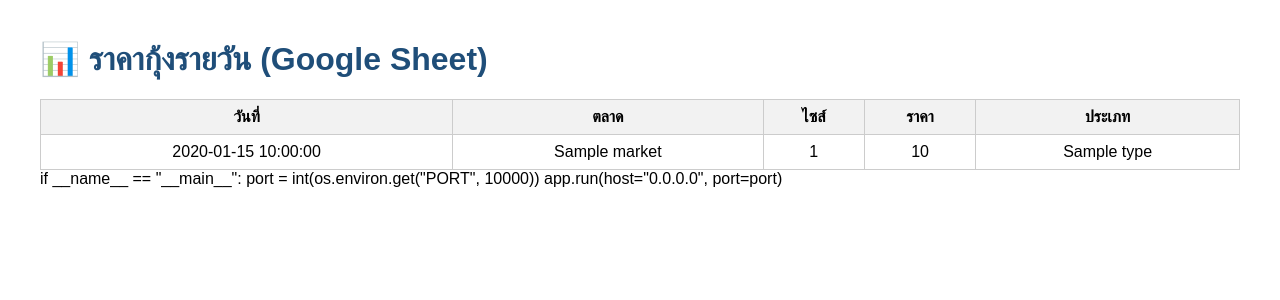
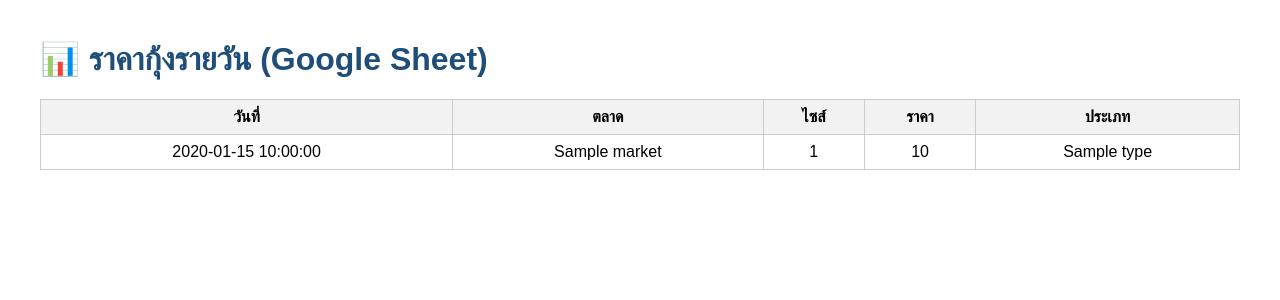
Before and after one commit to torsak6589-creator/thai-shrimp-industry-2026, a Flask app: template templates/dashboard.html in a window 1280 px wide. Shown: the top 300 px of the page. Run offline with Flask 3, Linux system fonts and the light colour scheme; the template is opened without the code that fills it: most values are stand-ins (such as "Sample title", 1, 10 or a date in 2020).

Commit message:
Remove main application run block from dashboard.html
Removed unnecessary main application run block from HTML file.

```diff
--- a/templates/dashboard.html
+++ b/templates/dashboard.html
@@ -40,8 +40,3 @@
 
 </body>
 </html>
-
-
-if __name__ == "__main__":
-    port = int(os.environ.get("PORT", 10000))
-    app.run(host="0.0.0.0", port=port)
```
